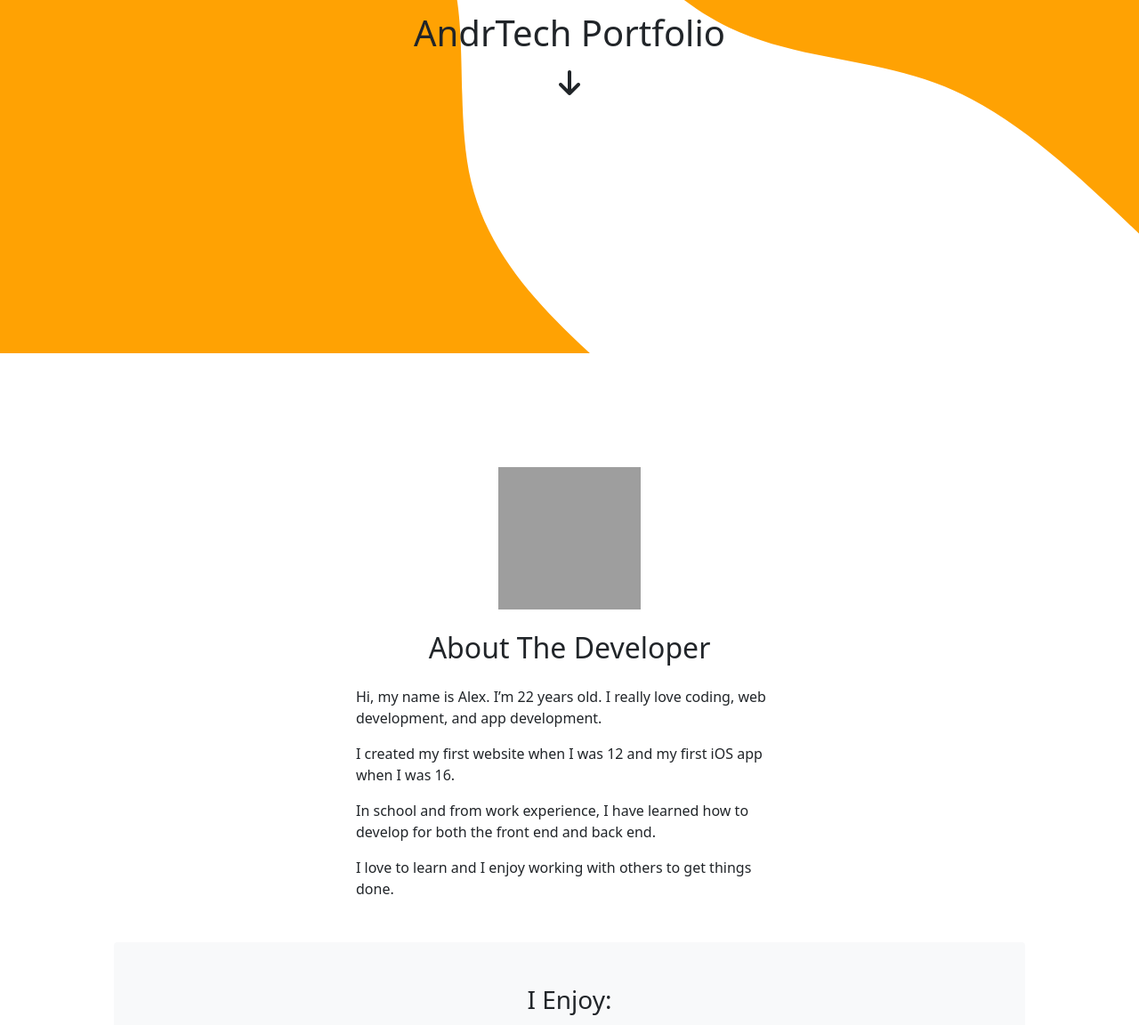
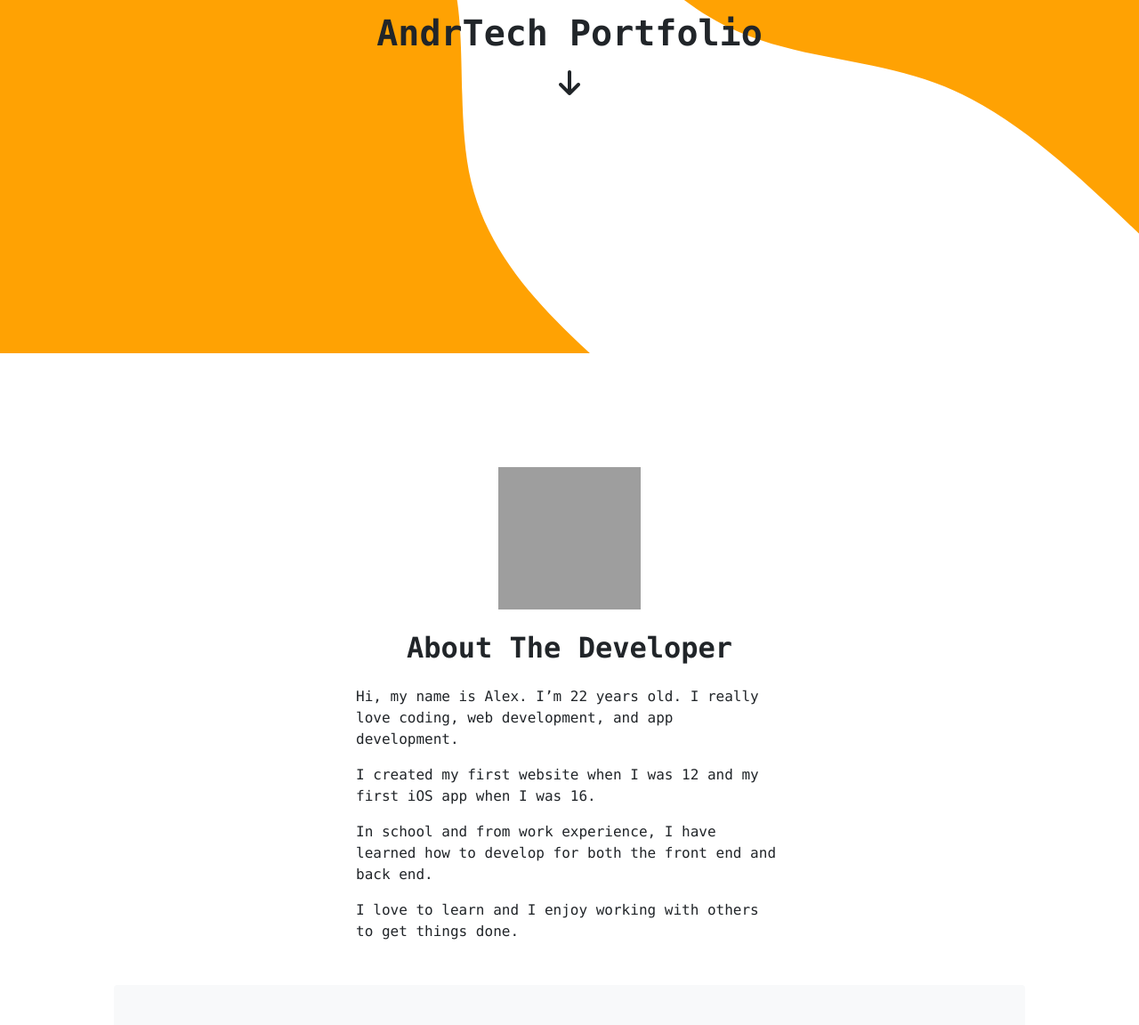
Before and after one commit to WSU-SoC-WEB2890-CU/web2890-portfolio-website-AlexHadfield, a website built with Vite: page src/index.html in a window 1280 px wide. Shown: the part 403-1555 px from the top of the page at 89% size. Built offline with nearby package versions, Linux system fonts and the light colour scheme; grey boxes are pictures that could not be loaded.

Commit message:
Added Fonts

```diff
--- a/src/stylesheets/main.scss
+++ b/src/stylesheets/main.scss
@@ -10,6 +10,28 @@ $secondary: $AndrTechYellow;
 // Imports
 @import "bootstrap/scss/bootstrap.scss";
 @import "bootstrap-icons/font/bootstrap-icons.css";
+
+* {
+    font-family: "Avenir Next", "Monaco", sans-serif;
+}
+
+h1 {
+    font-weight: bold;
+}
+
+h2 {
+    font-family: "Monaco", sans-serif;
+    font-weight: bold;
+}
+
+h3 {
+    font-family: "Monaco", sans-serif;
+    font-weight: bold;
+}
+
+.monaco, .monaco * {
+    font-family: "Monaco", sans-serif;
+}
 
 // Mobile Down
 @include media-breakpoint-down(md) {
```
